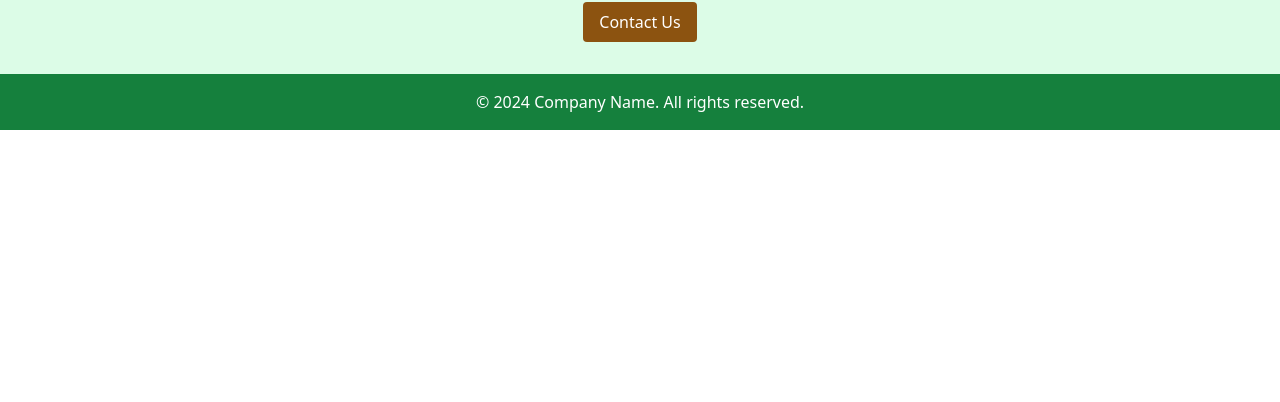
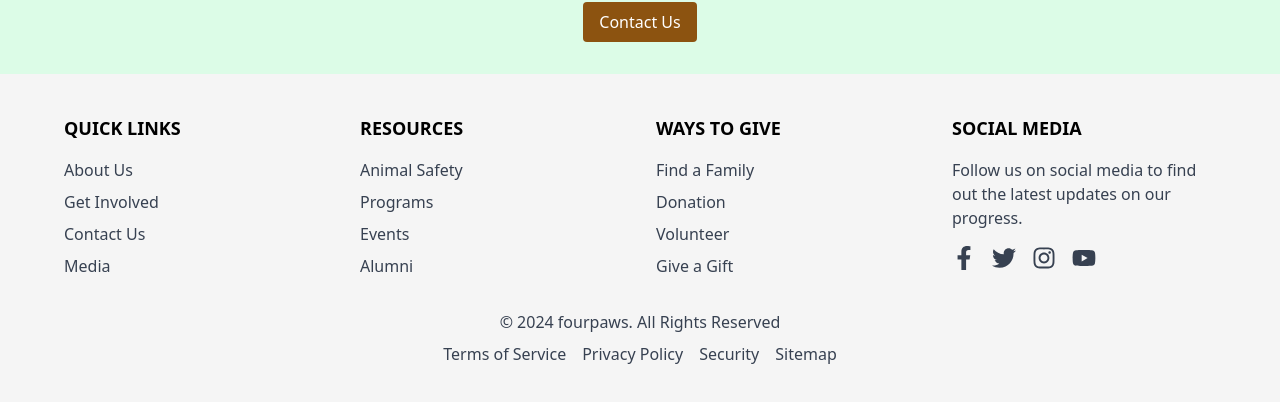
Before and after one commit to sarojneupane2000/VedaStudiosTasks, a Next.js app: page / in a window 1280 px wide. Shown: the part 4734-5136 px from the top of the page. Before the commit the page ends 4864 px from the top, so only its background shows below. Built offline with nearby package versions, Linux system fonts and the light colour scheme; no server answers.

Commit message:
adjusting footer as provided

```diff
--- a/components/Footer.tsx
+++ b/components/Footer.tsx
@@ -1,8 +1,60 @@
-// components/Footer.tsx
-const Footer = () => (
-    <footer className="bg-green-700 text-white p-4 text-center">
-      <p>&copy; 2024 Company Name. All rights reserved.</p>
+import { FaFacebookF, FaTwitter, FaInstagram, FaYoutube } from 'react-icons/fa';
+
+const Footer = () => {
+  return (
+    <footer className="bg-[#F5F5F5] py-10 px-6">
+      <div className="max-w-6xl mx-auto">
+        <div className="grid grid-cols-1 md:grid-cols-4 gap-8">
+          <div>
+            <h4 className="font-bold text-lg mb-4">QUICK LINKS</h4>
+            <ul className="space-y-2">
+              <li><a href="#" className="text-gray-700 hover:text-gray-900">About Us</a></li>
+              <li><a href="#" className="text-gray-700 hover:text-gray-900">Get Involved</a></li>
+              <li><a href="#" className="text-gray-700 hover:text-gray-900">Contact Us</a></li>
+              <li><a href="#" className="text-gray-700 hover:text-gray-900">Media</a></li>
+            </ul>
+          </div>
+          <div>
+            <h4 className="font-bold text-lg mb-4">RESOURCES</h4>
+            <ul className="space-y-2">
+              <li><a href="#" className="text-gray-700 hover:text-gray-900">Animal Safety</a></li>
+              <li><a href="#" className="text-gray-700 hover:text-gray-900">Programs</a></li>
+              <li><a href="#" className="text-gray-700 hover:text-gray-900">Events</a></li>
+              <li><a href="#" className="text-gray-700 hover:text-gray-900">Alumni</a></li>
+            </ul>
+          </div>
+          <div>
+            <h4 className="font-bold text-lg mb-4">WAYS TO GIVE</h4>
+            <ul className="space-y-2">
+              <li><a href="#" className="text-gray-700 hover:text-gray-900">Find a Family</a></li>
+              <li><a href="#" className="text-gray-700 hover:text-gray-900">Donation</a></li>
+              <li><a href="#" className="text-gray-700 hover:text-gray-900">Volunteer</a></li>
+              <li><a href="#" className="text-gray-700 hover:text-gray-900">Give a Gift</a></li>
+            </ul>
+          </div>
+          <div>
+            <h4 className="font-bold text-lg mb-4">SOCIAL MEDIA</h4>
+            <p className="text-gray-700 mb-4">Follow us on social media to find out the latest updates on our progress.</p>
+            <div className="flex space-x-4">
+              <a href="#" className="text-gray-700 hover:text-gray-900"><FaFacebookF size={24} /></a>
+              <a href="#" className="text-gray-700 hover:text-gray-900"><FaTwitter size={24} /></a>
+              <a href="#" className="text-gray-700 hover:text-gray-900"><FaInstagram size={24} /></a>
+              <a href="#" className="text-gray-700 hover:text-gray-900"><FaYoutube size={24} /></a>
+            </div>
+          </div>
+        </div>
+        <div className="mt-8 flex flex-col items-center">
+          <p className="text-gray-700">&copy; 2024 fourpaws. All Rights Reserved</p>
+          <div className="flex justify-center space-x-4 mt-2">
+            <a href="#" className="text-gray-700 hover:text-gray-900">Terms of Service</a>
+            <a href="#" className="text-gray-700 hover:text-gray-900">Privacy Policy</a>
+            <a href="#" className="text-gray-700 hover:text-gray-900">Security</a>
+            <a href="#" className="text-gray-700 hover:text-gray-900">Sitemap</a>
+          </div>
+        </div>
+      </div>
     </footer>
   );
+}
 
-  export default Footer;
+export default Footer;
```
